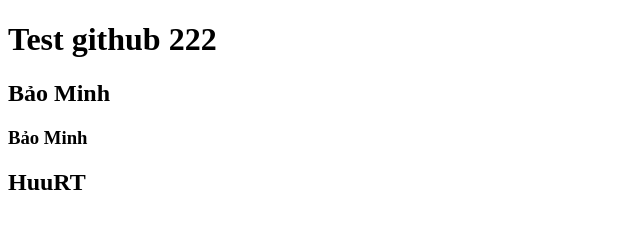
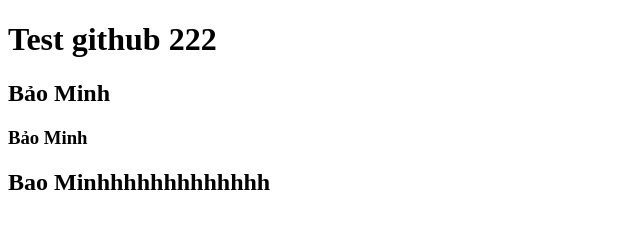
Before and after one commit to bank0408/Project, a plain HTML site: page index.html in a window 1280 px wide. Shown: the whole page, without its empty margins (0-640 px from the left). Drawn offline with Linux system fonts and the light colour scheme.

Commit message:
Update index.html

```diff
--- a/index.html
+++ b/index.html
@@ -10,6 +10,6 @@
     <h1>Test github 222</h1>
     <h2>Bảo Minh</h2>
     <h3>Bảo Minh</h3>
-    <h2>HuuRT</h2>
+    <h2>Bao Minhhhhhhhhhhhhh</h2>
 </body>
 </html>
```
